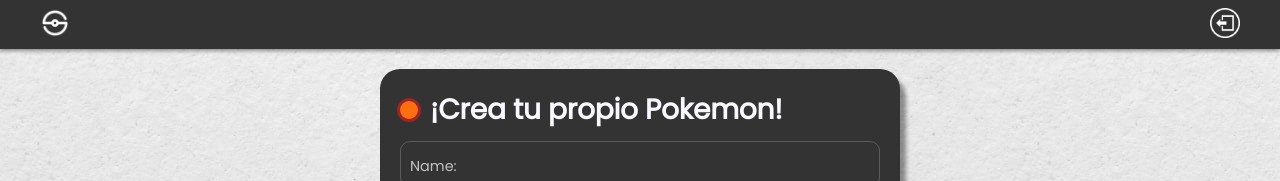
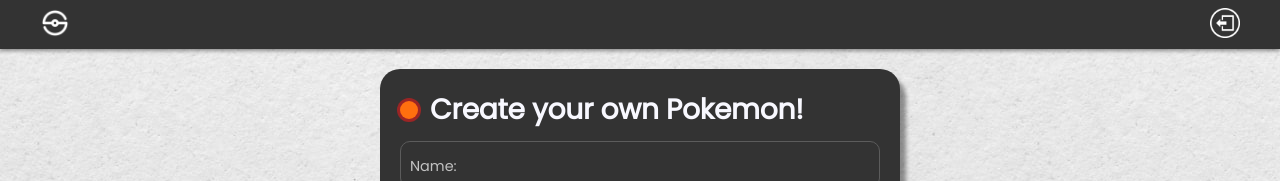
Before and after one commit to Moriones20/PI-Pokemon-main, a React (Create React App) app in the folder client/: page /create in a window 1280 px wide. Shown: the top 181 px of the page. Built offline with nearby package versions, Linux system fonts and the light colour scheme; no server answers.

Commit message:
Finish version 1.0.0

```diff
--- a/client/src/components/Form/Form.jsx
+++ b/client/src/components/Form/Form.jsx
@@ -74,7 +74,7 @@
   };
 
   const handleSubmit = async (event) => {
-    // event.preventDefault();
+    event.preventDefault();
     if (Object.values(errors).some((error) => error !== "")) {
       try {
         const { data } = await axios.post(endpoint, pokemon);
@@ -90,7 +90,7 @@
   return (
     <div className="container-create">
       <form onSubmit={handleSubmit} className="form-create">
-        <p className="title">¡Crea tu propio Pokemon!</p>
+        <p className="title">Create your own Pokemon!</p>
 
         <label htmlFor="">
           <input
```
